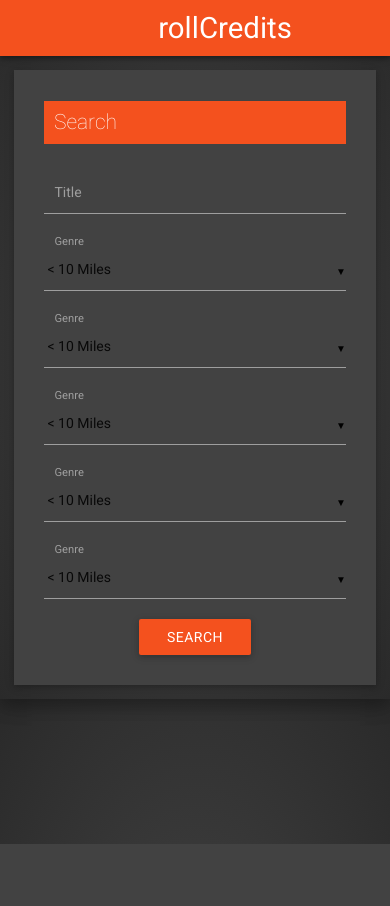
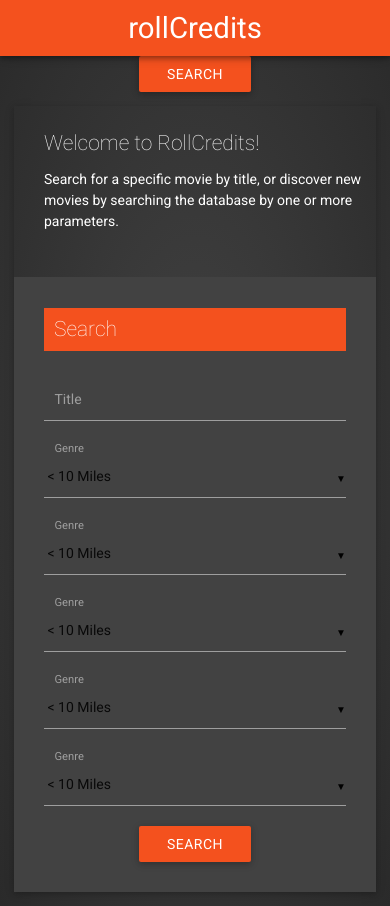
Before and after one commit to carrat/endcredits, a PHP site: page / in a window 390 px wide. Before the commit the page ends 844 px from the top, so only its background shows below. Run offline with PHP 8.4, Linux system fonts and the light colour scheme; some libraries are stand-ins or nearby versions.

Commit message:
added a few fields like search results, most...lists, search button on mobile

```diff
--- a/css/rollcredits_style.css
+++ b/css/rollcredits_style.css
@@ -16,9 +16,9 @@
 
 }
 #app-intro-div {
-	padding-right: 50px;
+	padding-right: 10px;
 	padding-left: 30px;
-	padding-top: 30px;
+	padding-top: 10px;
 	padding-bottom: 30px;
 	height: 100%;
 
@@ -51,6 +51,24 @@
 #search-form {
 	padding: 30px;
 	padding-top: 15px;
+}
+
+#recent-searches {
+
+}
+
+
+#recent-searches-cloud {
+
+
+
+
+}
+
+
+#search-results {
+
+	padding-right: 50px;
 }
 
 form {
@@ -127,3 +145,12 @@
 	margin-left: auto;
 	margin-right: auto;
 }
+
+@media screen and (max-width: 468px) {
+
+  	.brand-logo {
+	margin-left: 0px;
+}
+
+
+}
--- a/index.html
+++ b/index.html
@@ -45,64 +45,97 @@
           <ul id="nav-mobile" class="right hide-on-med-and-down">
             <li><a href="#">Login</a></li>
             <li><a href="#">Development Team</a></li>
-            <li><a href="#">Course</a></li>
+            <li><a href="#">Presentation</a></li>
           </ul>
         </div>
       </nav>
     </div>
+
+    <div id="mobile-search">
+      <div class="row">
+        <div class="col s12 hide-on-med-and-up center-align">
+            <button class="btn deep-orange darken-1">Search</button>
+        </div>
+      </div>
 
   </header>
 
   <main>
 
     <div class="row  z-depth-1">
-      <div class="col s12 m9 l9 hide-on-small-only"  id="app-intro-div">
+      <div class="col s12 m8 l9"  id="app-intro-div">
 
-      <h4 class="white-text">Welcome to RollCredits!</h4>
+        <div id="intro-text">
+          <h4 class="white-text">Welcome to RollCredits!</h4>
 
-      <p class="white-text">Lorem ipsum dolor sit amet, consectetur adipiscing elit. Nam pharetra est quis bibendum lobortis. Quisque venenatis gravida enim in ornare. Quisque ante ante, fringilla sit amet risus non, suscipit sollicitudin urna. Aenean mattis eros eu orci posuere dictum.
-      </p>
+          <p class="white-text">Search for a specific movie by title, or discover new movies by searching the database by one or more parameters.
+          </p>
+        </div>
 
+        <div id="search-results" class="hide-on-small-only">
 
-      <h4 class="white-text results-title">Search Results</h4>
+          <h4 class="white-text results-title">Search Results</h4>
 
-           <ul class="collapsible" data-collapsible="accordion">
+          <ul class="collapsible" data-collapsible="accordion">
             <li>
               <div class="collapsible-header"><i class="material-icons deep-orange-text darken-4-text">new_releases</i>First</div>
               <div class="collapsible-body white-text"><p>Lorem ipsum dolor sit amet.</p>
               <p><a class="modal-trigger center-align more-info waves-effect" href="#modal1">More Info</a></p></div>
             </li>
 
-              <div id="modal1" class="modal">
+            <div id="modal1" class="modal">
               <div class="modal-content">
                 <h4>Movie Title (2005)</h4>
                 <p><img src="" class="movie-poster">Lorem ipsum dolor sit amet, consectetur adipiscing elit. Nam pharetra est quis bibendum lobortis. Quisque venenatis gravida enim in ornare. Quisque ante ante, fringilla sit amet risus non, suscipit sollicitudin urna. Aenean mattis eros eu orci posuere dictum. </p>
                 <hr>
                 <p>
-
-
-
                 </p>
               </div>
             </div>
-
 
             <li>
               <div class="collapsible-header"><i class="material-icons deep-orange-text darken-4-text">new_releases</i>Second</div>
               <div class="collapsible-body white-text"><p>Lorem ipsum dolor sit amet.</p>
               <p><a class="modal-trigger center-align more-info waves-effect" href="#modal2">More Info</a></p></div>
             </li>
+
             <li>
               <div class="collapsible-header"><i class="material-icons deep-orange-text darken-4-text">new_releases</i>Third</div>
               <div class="collapsible-body white-text"><p>Lorem ipsum dolor sit amet.</p>
               <p><a class="modal-trigger center-align more-info waves-effect" href="#modal3">More Info</a></p></div>
             </li>
           </ul>
+        </div>
+
+          <div id="lists" class="row">
+
+            <div class="col s4 m6 l4">
+              <div class="hide-on-small-only" id="recent-searches">
+                <h4 class="white-text">Recent Searches</h4>
+                <div id="recent-searches-cloud"></div>
+              </div>
+            </div>
+
+            <div class="col s4 m6 l4">
+              <div class="hide-on-small-only most-popular" >
+                <h4 class="white-text">Most Popular Movies</h4>
+                <div id="recent-searches-cloud"></div>
+              </div>
+            </div>
+
+            <div class="col hide-on-med-and-down l4">
+              <div class="hide-on-small-only  most-popular" >
+                <h4 class="white-text">Most Popular TV</h4>
+                <div id="recent-searches-cloud"></div>
+              </div>
+            </div>
+
+          </div>
 
 
       </div>
 
-      <div class="col s12 m3 l3 grey darken-3" id="search-form">
+      <div class="col s12 m4 l3 grey darken-3" id="search-form">
 
       <h4 class="white-text search-title">Search</h4>
 
@@ -189,7 +222,21 @@
           </form>
         </div>
 
+
+
       </div>
+
+
+
+
+
+
+
+
+
+
+
+
     </div>
 
 
```
